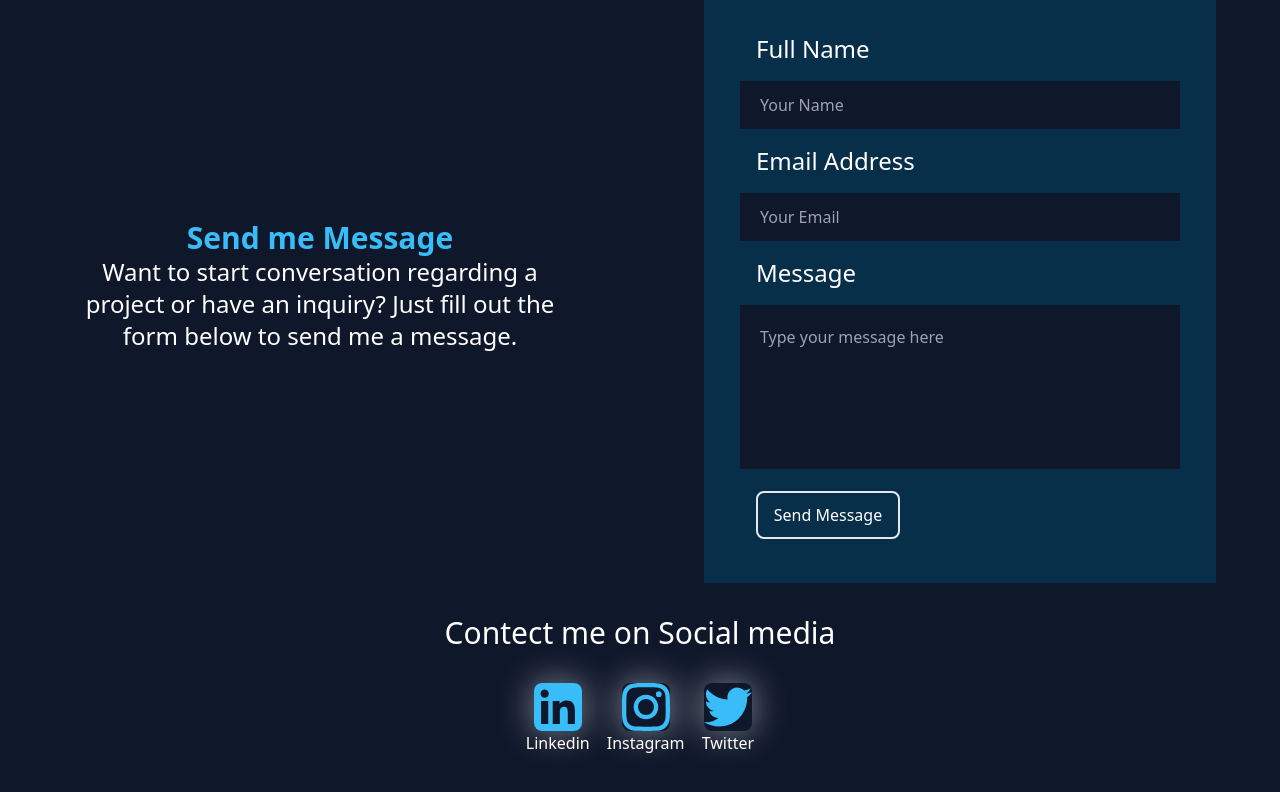
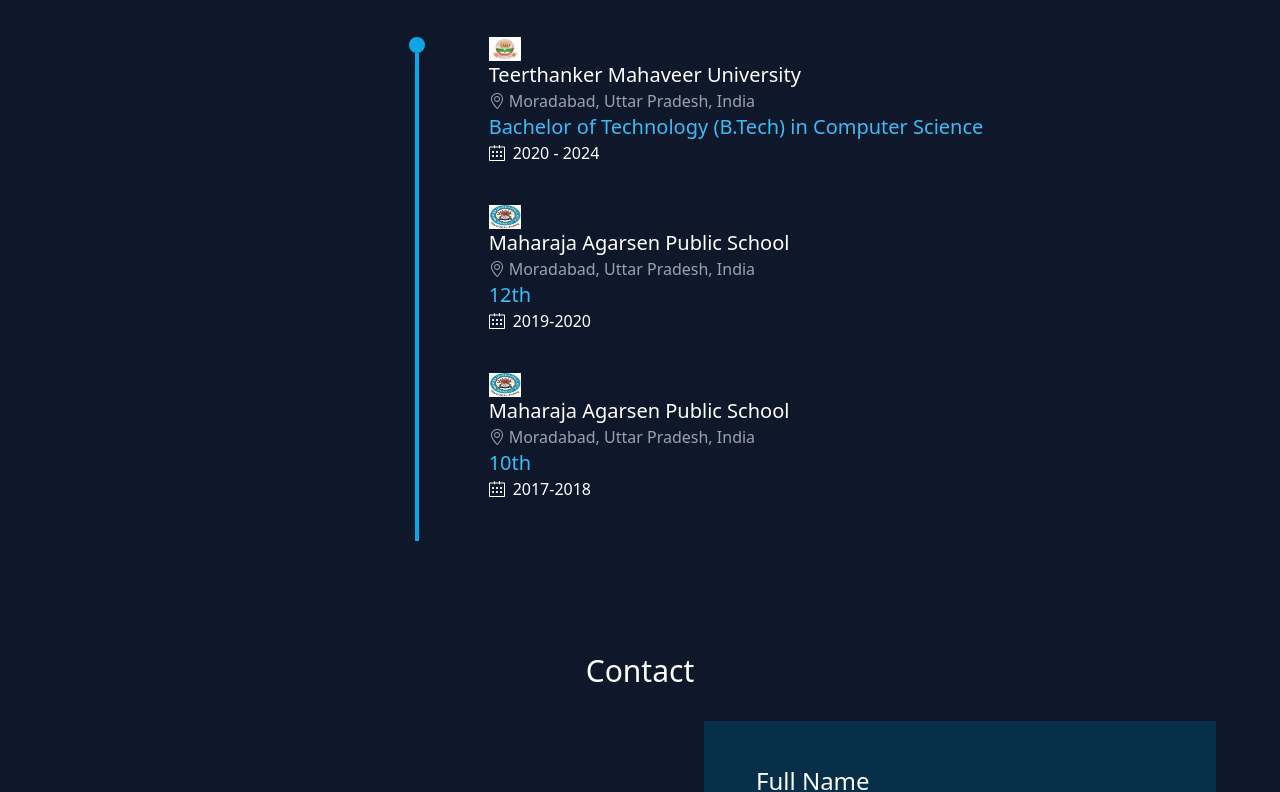
Before and after one commit to jatin34090/Portfolio, a React (Vite) app: page / in a window 1280 px wide. Shown: the part 1133-1925 px from the top of the page. Built offline with nearby package versions, Linux system fonts and the light colour scheme.

Commit message:
Add Education and EducationCard componenet

```diff
--- a/src/App.jsx
+++ b/src/App.jsx
@@ -4,6 +4,7 @@
 import Cmd from "./Components/Cmd/Cmd";
 import About from "./Components/About";
 import Contact from "./Components/Contact";
+import Education from "./Components/Education"
 import { BrowserRouter } from "react-router-dom";
 
 function App() {
@@ -14,6 +15,7 @@
         <Header />
         <Cmd />
         <About />
+        <Education/>
         <Contact />
     </BrowserRouter>
   );
--- a/src/Components/About.jsx
+++ b/src/Components/About.jsx
@@ -1,4 +1,3 @@
-import React, { useRef } from "react";
 import { SiExpress, SiPostman } from "react-icons/si";
 import {
   DiCss3Full,
@@ -9,19 +8,15 @@
   DiNodejsSmall,
   DiReact,
 } from "react-icons/di";
-const aboutComponent = ()=>{
-  aboutRef.current.scrollIntoView({behavior: "smooth",})
- }
- let aboutRef = "";
+
 const About = () => {
-  aboutRef= useRef(null);
   return (
-    <div ref={aboutRef} className="flex flex-col justify-center items-center">
+    <div className="flex flex-col justify-center items-center mb-20">
       <div className="w-2/5 text-center">
         <div className=" ml-10 mt-8 text-3xl ">About Me</div>
         <div className="ml-10 text-3xl text-sky-400 ">WHO AM I?</div>
         <div className=" text-center mt-4 text-white ml-10">
-        <strong className="text-3xl">Hi, I'm Jatin. Nice to meet you.</strong>
+          <strong className="text-3xl">Hi, I'm Jatin. Nice to meet you.</strong>
         </div>
         <div className=" text-center mt-4 text-gray-400 ml-10">
           I’m currently pursuing a degree in{" "}
@@ -143,4 +138,3 @@
 };
 
 export default About;
-export {aboutComponent}
--- a/src/Components/Contact.jsx
+++ b/src/Components/Contact.jsx
@@ -1,5 +1,7 @@
 import React from "react";
 import { SiInstagram, SiLinkedin, SiTwitter } from "react-icons/si";
+import { Link } from "react-router-dom";
+
 
 const Contact = () => {
   return (
@@ -44,28 +46,28 @@
         </div>
       </div>
       <div className="text-center m-8 text-3xl">Contect me on Social media</div>
-      <div className="flex justify-center">
-        <div className="">
+      <div className="flex justify-center gap-5 m-8">
+        <Link to="https://linkedin.com/in/jatingupta10008" >
           <SiLinkedin size={50} className="m-auto rounded-lg size-12 duration-700 hover:size-16"  style={{
                 color: "rgb(56 189 248",
                 boxShadow: "0 0px 35px rgba(255, 255, 255, 0.5)",
               }} />
           <span>Linkedin</span>
-        </div>
-        <div className="w-28 h-24">
+        </Link>
+        <Link to="" >
         <SiInstagram className="m-auto rounded-lg size-12 duration-700 hover:size-16" style={{
                 color: "rgb(56 189 248",
                 boxShadow: "0 0px 35px rgba(255, 255, 255, 0.5)",
               }}/>
         <span>Instagram</span>
-        </div>
-        <div>
+        </Link>
+        <Link to="https://twitter.com/jatinguptaa08">
         <SiTwitter  size={50} className="m-auto rounded-lg size-12 duration-700 hover:size-16"  style={{
                 color: "rgb(56 189 248",
                 boxShadow: "0 0px 35px rgba(255, 255, 255, 0.5)",
               }}/>
         <span>Twitter</span>
-        </div>
+        </Link>
       </div>
     </div>
   );
--- /dev/null
+++ b/src/Components/Education.jsx
@@ -0,0 +1,23 @@
+import React from "react";
+import EducationCard from "./EducationCard";
+
+const Education = () => {
+  return (
+    <div className="flex flex-col justify-center items-center">
+      <h1 className="text-3xl mb-8">Education</h1>
+      <div className="mb-20 flex flex-row ">
+        <div className="ml-28 flex flex-col items-center justify-center">
+          <div className="bg-sky-500 h-4 w-4 rounded-full"></div>
+          <div className="bg-sky-500 h-full w-1 "></div>
+        </div>
+       <div>
+       <EducationCard image="src\Photos\collegeLogo.jpg" college="Teerthanker Mahaveer University" location="Moradabad, Uttar Pradesh, India" course="Bachelor of Technology (B.Tech) in Computer Science" duration="2020 - 2024" />
+       <EducationCard image="src\Photos\schoolLogo.png" college="Maharaja Agarsen Public School" location="Moradabad, Uttar Pradesh, India" course="12th" duration="2019-2020" />
+       <EducationCard image="src\Photos\schoolLogo.png" college="Maharaja Agarsen Public School" location="Moradabad, Uttar Pradesh, India" course="10th" duration="2017-2018" />
+       </div>
+      </div>
+    </div>
+  );
+};
+
+export default Education;
--- /dev/null
+++ b/src/Components/EducationCard.jsx
@@ -0,0 +1,27 @@
+import React from "react";
+import { SlCalender, SlLocationPin } from "react-icons/sl";
+
+
+const EducationCard = ({image, college, course, duration}) => {
+  return (
+    <div className="flex flex-col ml-16 mb-10">
+    <div>
+      <img className="w-8 h-6 bg-slate-900" src={image} alt="image" />
+      <h4 className="text-xl ">{college}</h4>
+      <div className="flex justify-start items-center gap-1 text-gray-400">
+        <SlLocationPin />
+        <span>Moradabad, Uttar Pradesh, India</span>
+      </div>
+      <h4 className="text-sky-400 text-xl">
+        {course}
+      </h4>
+      <div className="flex items-center gap-2">
+        <SlCalender />
+        <span>{duration}</span>
+      </div>
+    </div>
+  </div>
+  );
+};
+
+export default EducationCard;
--- a/src/Components/Header.jsx
+++ b/src/Components/Header.jsx
@@ -1,6 +1,5 @@
 import React, { useState } from "react";
 import { Link } from 'react-router-dom';
-import { aboutComponent } from "./About";
 
 export const Header = () => {
   return (
@@ -24,7 +23,6 @@
                 <div
                   to="/about"
                   className="pr-4 pl-3 cursor-pointer duration-200 bg-transparent hover:text-sky-400"
-                  onClick={aboutComponent}
                 >
                   About
                 </div>
```
Also changed, not shown: src/Photos/collegeLogo.jpg (added), src/Photos/schoolLogo.png (added).
